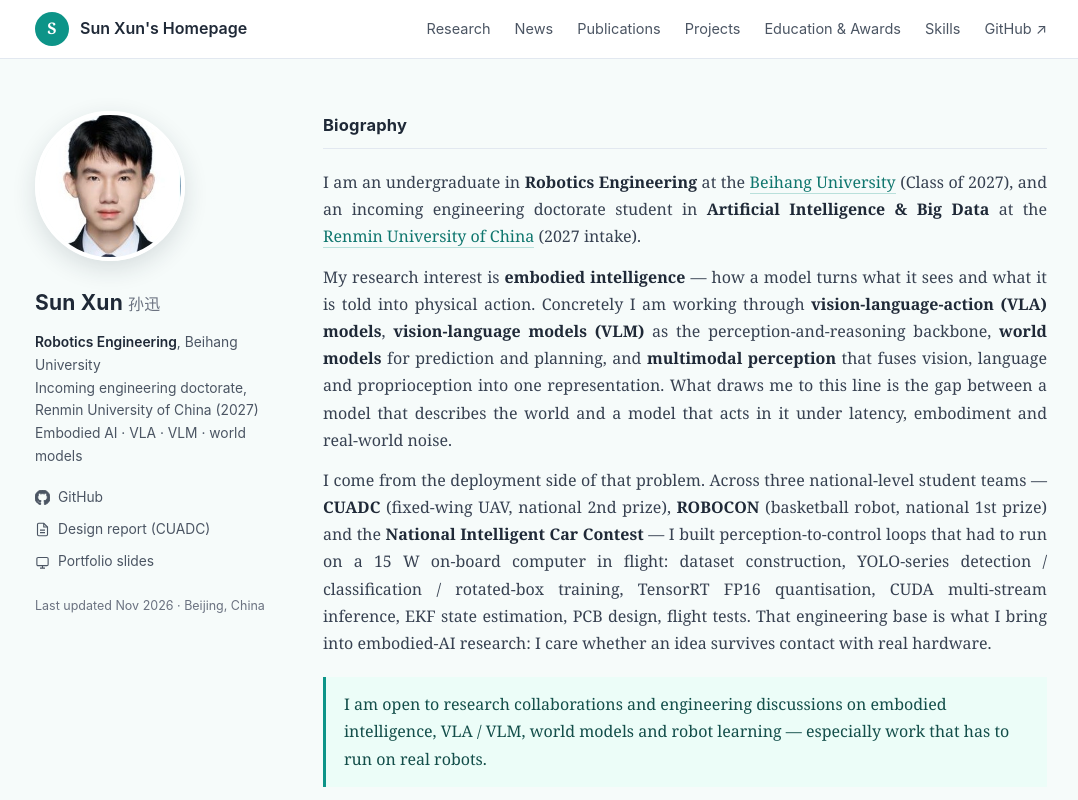
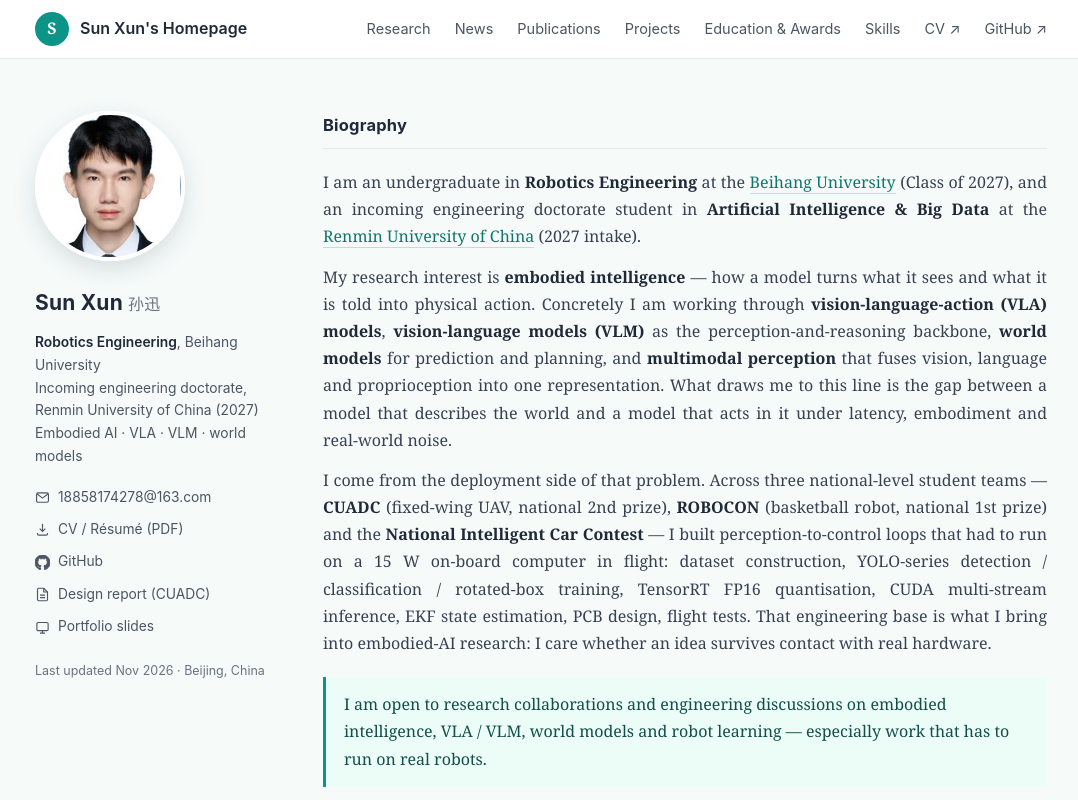
Before and after one commit to ZXJXUN/zxjxun.github.io, a plain HTML site: page index.html in a window 1280 px wide. Shown: the top 800 px of the page, without its empty margins (99-1177 px from the left). Drawn offline with Linux system fonts and the light colour scheme.

Commit message:
Add contact email and CV (PDF) download links

```diff
--- a/index.html
+++ b/index.html
@@ -135,6 +135,7 @@
       <a href="#projects">Projects</a>
       <a href="#education">Education &amp; Awards</a>
       <a href="#skills">Skills</a>
+      <a href="assets/cv.pdf" target="_blank" rel="noopener">CV ↗</a>
       <a href="https://github.com/ZXJXUN" target="_blank" rel="noopener">GitHub ↗</a>
     </nav>
   </div>
@@ -152,6 +153,14 @@
       Embodied AI · VLA · VLM · world models
     </div>
     <div class="contact">
+      <a href="mailto:18858174278@163.com">
+        <svg viewBox="0 0 24 24" fill="none" stroke-width="1.8"><rect x="2.5" y="4.5" width="19" height="15" rx="2.5"/><path d="m3 6 9 7 9-7"/></svg>
+        18858174278@163.com
+      </a>
+      <a href="assets/cv.pdf" target="_blank" rel="noopener">
+        <svg viewBox="0 0 24 24" fill="none" stroke-width="1.8"><path d="M12 3v12"/><path d="m7.5 10.5 4.5 4.5 4.5-4.5"/><path d="M4 17.5V19a2 2 0 0 0 2 2h12a2 2 0 0 0 2-2v-1.5"/></svg>
+        CV / Résumé (PDF)
+      </a>
       <a href="https://github.com/ZXJXUN" target="_blank" rel="noopener">
         <svg viewBox="0 0 16 16" fill="currentColor" stroke="none"><path d="M8 0C3.58 0 0 3.58 0 8c0 3.54 2.29 6.53 5.47 7.59.4.07.55-.17.55-.38 0-.19-.01-.82-.01-1.49-2.01.37-2.53-.49-2.69-.94-.09-.23-.48-.94-.82-1.13-.28-.15-.68-.52-.01-.53.63-.01 1.08.58 1.23.82.72 1.21 1.87.87 2.33.66.07-.52.28-.87.51-1.07-1.78-.2-3.64-.89-3.64-3.95 0-.87.31-1.59.82-2.15-.08-.2-.36-1.02.08-2.12 0 0 .67-.21 2.2.82.64-.18 1.32-.27 2-.27s1.36.09 2 .27c1.53-1.04 2.2-.82 2.2-.82.44 1.1.16 1.92.08 2.12.51.56.82 1.27.82 2.15 0 3.07-1.87 3.75-3.65 3.95.29.25.54.73.54 1.48 0 1.07-.01 1.93-.01 2.2 0 .21.15.46.55.38A7.995 7.995 0 0 0 16 8c0-4.42-3.58-8-8-8Z"/></svg>
         GitHub
@@ -333,7 +342,7 @@
 <footer>
   <div class="foot-in">
     <div>© 2026 Sun Xun · Embodied AI · VLA · Multimodal · Last updated Nov 2026</div>
-    <div><a href="https://github.com/ZXJXUN" target="_blank" rel="noopener">GitHub</a> · <a href="https://github.com/ZXJXUN/ZXJXUN" target="_blank" rel="noopener">Portfolio repo</a> · <a href="https://zxjxun.github.io" style="border-bottom:none">zxjxun.github.io</a></div>
+    <div><a href="mailto:18858174278@163.com">18858174278@163.com</a> · <a href="assets/cv.pdf" target="_blank" rel="noopener">CV</a> · <a href="https://github.com/ZXJXUN" target="_blank" rel="noopener">GitHub</a> · <a href="https://github.com/ZXJXUN/ZXJXUN" target="_blank" rel="noopener">Portfolio repo</a> · <a href="https://zxjxun.github.io" style="border-bottom:none">zxjxun.github.io</a></div>
   </div>
 </footer>
 
```
Also changed, not shown: 1 other file.
